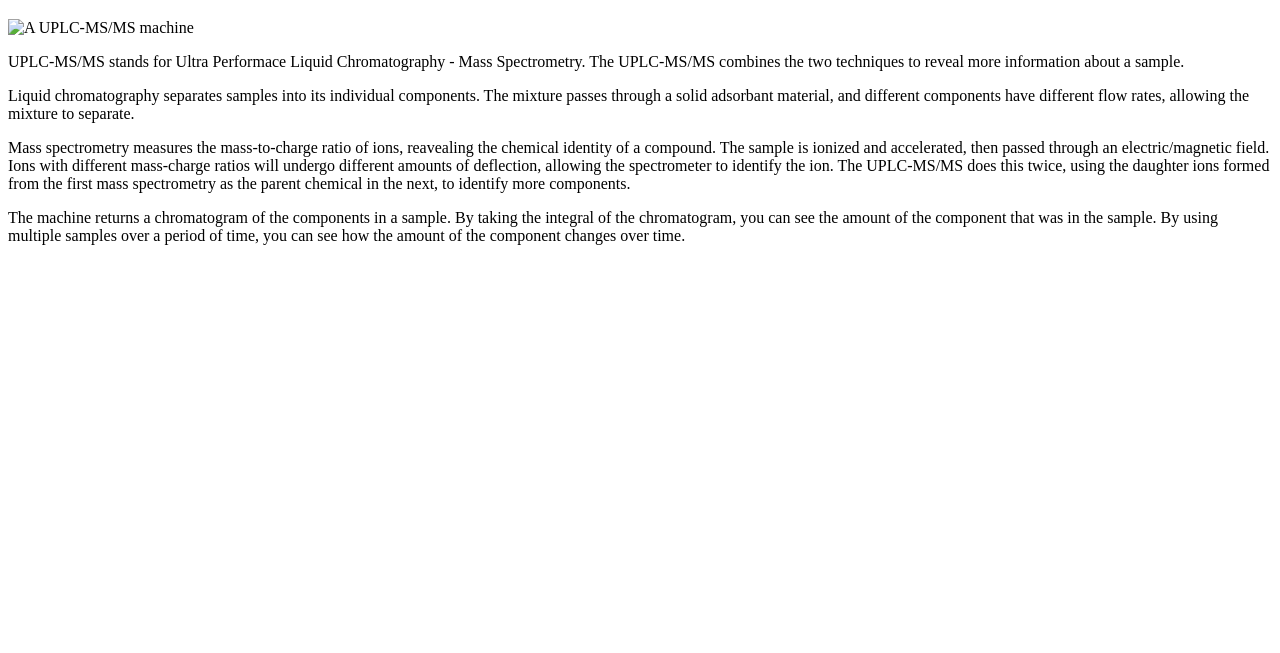
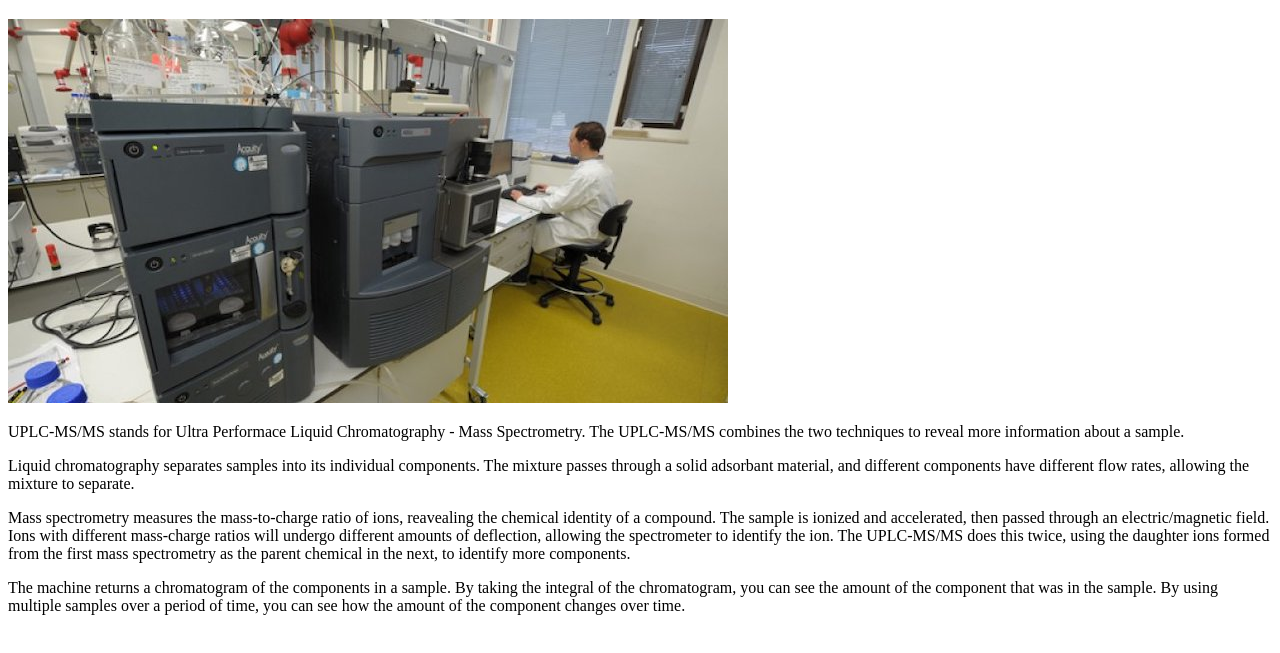
Before and after one commit to richwangbcca/YSP_Blog, a plain HTML site: page pages/UPLCMSMS.html in a window 1280 px wide. Shown: the part 61-714 px from the top of the page. Drawn offline with Linux system fonts and the light colour scheme.

Commit message:
Fix typo to show image on UPLC-MS/MS info page

```diff
--- a/pages/UPLCMSMS.html
+++ b/pages/UPLCMSMS.html
@@ -6,7 +6,7 @@
     </head>
     <body>
         <h1>UPLC-MS/MS Information</h1>
-        <img src = "UPLCMSMS.jpg" alt = "A UPLC-MS/MS machine">
+        <img src = "../images/UPLCMSMS.jpg" alt = "A UPLC-MS/MS machine">
         <p>
             UPLC-MS/MS stands for Ultra Performace Liquid Chromatography - Mass Spectrometry. The UPLC-MS/MS
             combines the two techniques to reveal more information about a sample.
```
